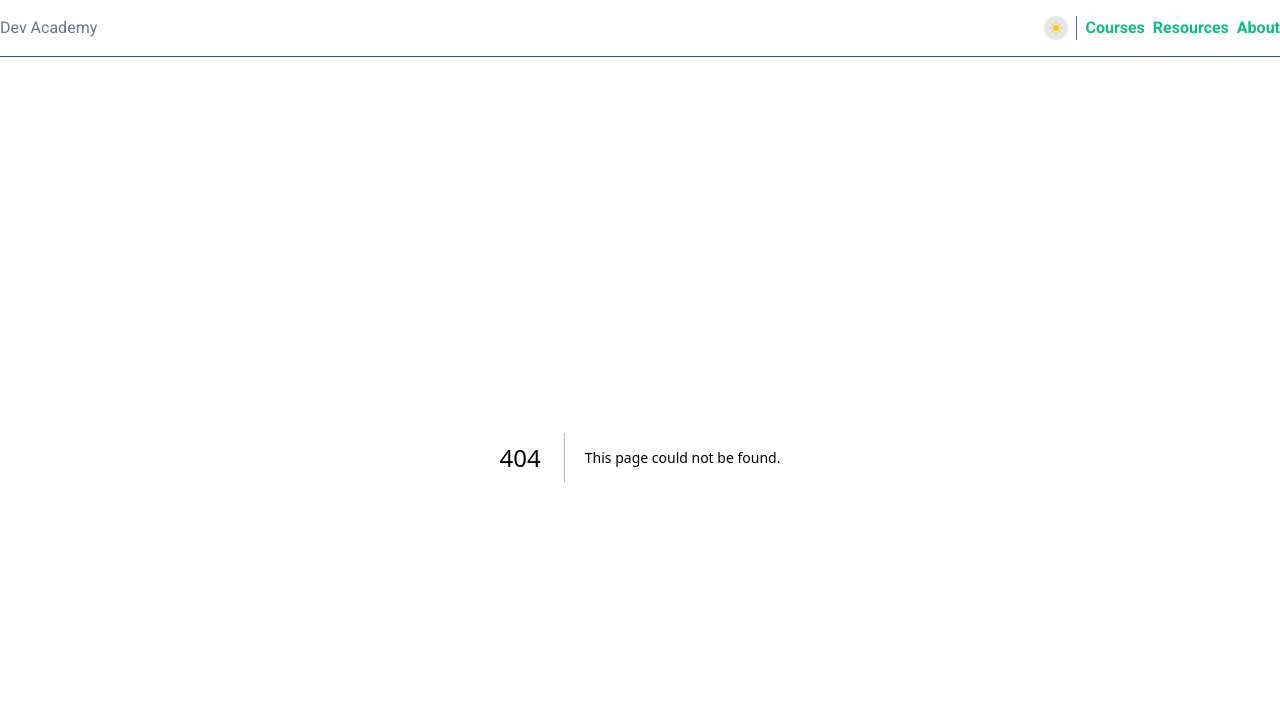
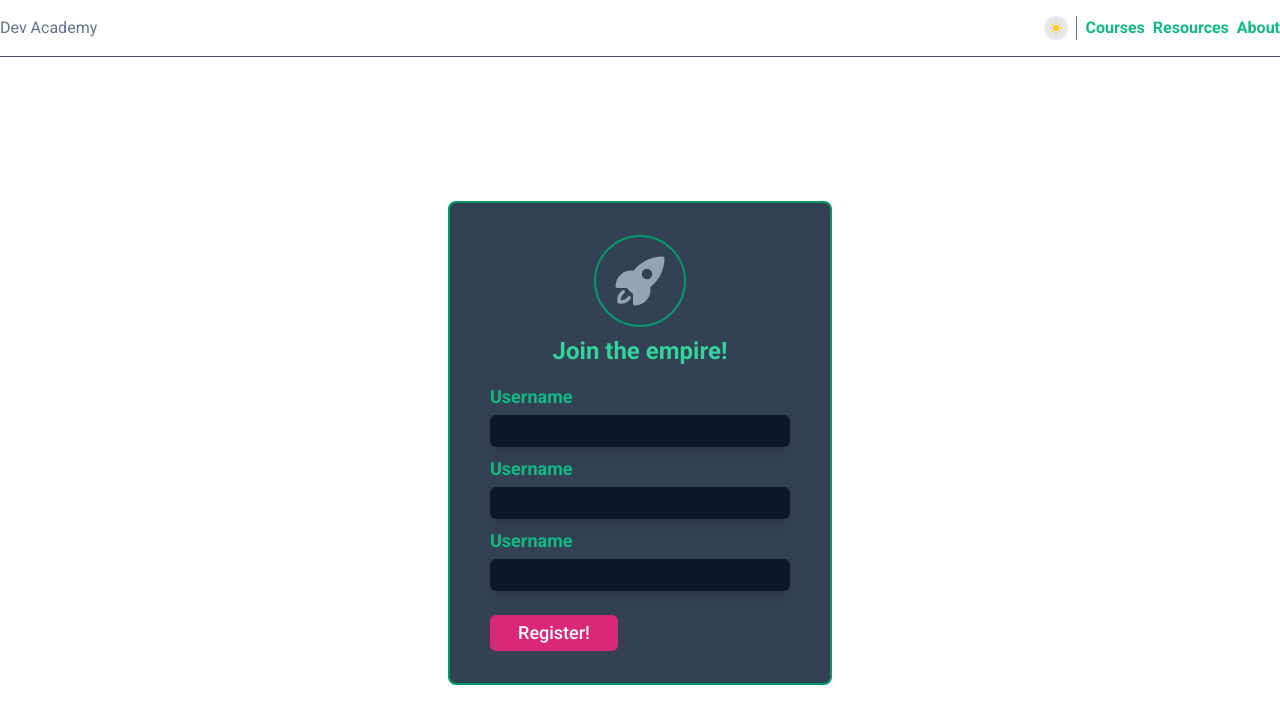
Before and after one commit to NFiveDev/Dev-Academy, a Next.js app: page /account/register in a window 1280 px wide. Before the commit this address had no page. Shown: the top 724 px of the page. Built offline with nearby package versions, Linux system fonts and the light colour scheme.

Commit message:
sign up form

```diff
--- /dev/null
+++ b/app/account/login/page.tsx
@@ -0,0 +1,3 @@
+export default function Login() {
+  return <></>;
+}
--- /dev/null
+++ b/app/account/register/page.tsx
@@ -0,0 +1,67 @@
+import { HiRocketLaunch } from 'react-icons/hi2';
+
+export default async function Register() {
+  return (
+    <div className='relative m-auto py-36'>
+      <div className='bg-slate-700 py-8 px-10 rounded-lg max-w-screen-sm min-w-96 border-emerald-600 border-2'>
+        <div className='flex w-fit mx-auto p-4 rounded-full border-emerald-600 border-2'>
+          <HiRocketLaunch className='text-slate-400 w-14 h-14' />
+        </div>
+
+        <div className='text-center py-2'>
+          <h3 className='text-emerald-400 font-bold text-2xl'>
+            Join the empire!
+          </h3>
+        </div>
+
+        <form action='' className='flex flex-col'>
+          <label
+            htmlFor='username'
+            className='mt-2 mb-1 font-bold text-emerald-500 block text-lg'
+          >
+            Username
+          </label>
+          <input
+            type='text'
+            name='username'
+            id='username'
+            className='w-full bg-slate-900 shadow-lg rounded-md py-1'
+          />
+
+          <label
+            htmlFor='username'
+            className='mt-2 mb-1 font-bold text-emerald-500 block text-lg'
+          >
+            Username
+          </label>
+          <input
+            type='text'
+            name='username'
+            id='username'
+            className='w-full bg-slate-900 shadow-lg rounded-md py-1'
+          />
+
+          <label
+            htmlFor='username'
+            className='mt-2 mb-1 font-bold text-emerald-500 block text-lg'
+          >
+            Username
+          </label>
+          <input
+            type='text'
+            name='username'
+            id='username'
+            className='w-full bg-slate-900 shadow-lg rounded-md py-1'
+          />
+
+          <button
+            type='submit'
+            className='bg-pink-600 hover:bg-pink-800 text-white font-medium text-lg rounded-md py-1 w-32 mt-6'
+          >
+            Register!
+          </button>
+        </form>
+      </div>
+    </div>
+  );
+}
--- a/scripts/data.js
+++ /dev/null
@@ -1 +0,0 @@
-const users = [{}];
--- a/scripts/seed.js
+++ b/scripts/seed.js
@@ -58,6 +58,7 @@ async function Run() {
   } catch (e) {
     throw new Error('Cannot seed data: ' + e);
   } finally {
+    console.log('SEEDER COMPLETE');
     mongoose.disconnect();
   }
 }
```
